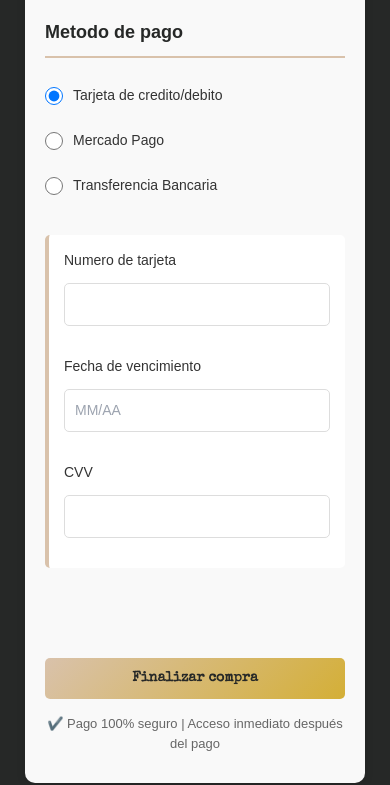
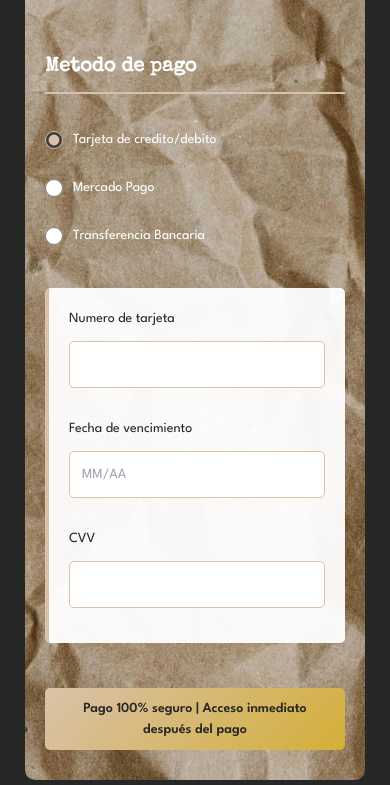
Before and after one commit to maidanaflor/unminutosintiempo, a plain HTML site: page mentoria2.html in a window 390 px wide. Shown: the part 1474-2259 px from the top of the page. Drawn offline with nearby package versions, Linux system fonts and the light colour scheme.

Commit message:
css pago

```diff
--- a/mentoria2.html
+++ b/mentoria2.html
@@ -130,7 +130,7 @@
             <ol>
               <li>Realiza la transferencia con los datos anteriores</li>
               <li>Descarga o captura el comprobante</li>
-              <li>Envíalo por WhatsApp o Email</li>
+              <li>Envíalo por WhatsApp</li>
               <li>Te confirmaremos tu acceso en 24hs</li>
             </ol>
           </div>
@@ -140,10 +140,10 @@
                target="_blank" class="btn-whatsapp">
               <i class="fab fa-whatsapp"></i> Enviar por WhatsApp
             </a>
-            <a href="mailto:unminutosintiempo@gmail.com?subject=Comprobante de Transferencia - Mentoría&body=Hola%20Valeria%2C%20realicé%20una%20transferencia%20para%20la%20mentoría%20%22Del%20Alma%20al%20Escenario%22.%0A%0APodrías%20confirmar%20la%20recepción."
+            <!-- <a href="mailto:unminutosintiempo@gmail.com?subject=Comprobante de Transferencia - Mentoría&body=Hola%20Valeria%2C%20realicé%20una%20transferencia%20para%20la%20mentoría%20%22Del%20Alma%20al%20Escenario%22.%0A%0APodrías%20confirmar%20la%20recepción."
                class="btn-email">
               <i class="fas fa-envelope"></i> Enviar por Email
-            </a>
+            </a> -->
           </div>
 
           <p class="nota-seguridad">✔️ Tus datos están seguros | Confirmación en 24 horas</p>
@@ -155,8 +155,8 @@
     <input type="hidden" name="mentoria" value="Del alma al escenario">
     <input type="hidden" name="precio" value="0.00">
 
-    <div class="contenedor-btn"><button type="submit" class="btn-pago">Finalizar compra</button>
-       <p class="info-seguridad">✔️ Pago 100% seguro | Acceso inmediato después del pago</p>
+    <div class="contenedor-btn"><button type="submit" class="btn-pago"> Pago 100% seguro | Acceso inmediato después del pago</button>
+       <!-- <p class="info-seguridad">✔️ Pago 100% seguro | Acceso inmediato después del pago</p> -->
     </div>
 
   </form>
--- a/pago.css
+++ b/pago.css
@@ -1,56 +1,72 @@
-/* Estilos para formularios de pago */
+/* Estilos para formularios de pago - Compatibles con mentorias.css */
 
 .formulario-pago {
-  max-width: 500px;
-  margin: 0 auto;
+  max-width: 900px;
+  margin: auto;
   padding: 30px;
-  background: #f9f9f9;
+  background-image: url('img/fondo2.jpg');
+  background-size: cover;
+  background-position: center;
   border-radius: 10px;
-  box-shadow: 0 2px 10px rgba(0, 0, 0, 0.1);
+  color: #272727;
+  font-family: 'League Spartan', sans-serif;
+  display: flex;
+  flex-wrap: wrap;
+  gap: 40px;
+  justify-content: space-between;
 }
 
 .datos-comprador,
 .metodo-pago {
-  margin-bottom: 30px;
+  flex: 1 1 40%;
+  display: flex;
+  flex-direction: column;
+  gap: 15px;
+  margin-bottom: 0;
 }
 
 .datos-comprador h2,
 .metodo-pago h2 {
-  font-size: 18px;
-  font-weight: bold;
-  margin-bottom: 15px;
-  color: #262827;
+  font-size: 20px;
+  font-weight: 600;
+  margin-bottom: 20px;
+  color: #ffffff;
   border-bottom: 2px solid #D9C2AB;
   padding-bottom: 10px;
+  font-family: 'Special Elite', cursive;
 }
 
 .formulario-pago label {
   display: block;
   margin-bottom: 8px;
   font-weight: 500;
-  color: #333;
+  color: #ffffff;
   font-size: 14px;
+  font-family: 'League Spartan', sans-serif;
 }
 
 .formulario-pago input[type="text"],
 .formulario-pago input[type="email"],
 .formulario-pago input[type="tel"] {
   width: 100%;
-  padding: 10px;
+  padding: 12px;
   margin-bottom: 15px;
-  border: 1px solid #ddd;
+  border: 1px solid #D9C2AB;
   border-radius: 5px;
   font-size: 14px;
   box-sizing: border-box;
-  transition: border-color 0.3s;
+  transition: border-color 0.3s, box-shadow 0.3s;
+  background: rgba(255, 255, 255, 0.95);
+  color: #272727;
 }
 
 .formulario-pago input[type="text"]:focus,
 .formulario-pago input[type="email"]:focus,
 .formulario-pago input[type="tel"]:focus {
   outline: none;
-  border-color: #D9C2AB;
-  box-shadow: 0 0 5px rgba(217, 194, 171, 0.3);
+  border-color: #d9c2ab;
+  box-shadow: 0 0 8px rgba(217, 194, 171, 0.5);
+  background: white;
 }
 
 /* Radio buttons */
@@ -59,6 +75,9 @@
   align-items: center;
   margin-bottom: 12px;
   font-weight: normal;
+  color: #ffffff;
+  cursor: pointer;
+  font-family: 'League Spartan', sans-serif;
 }
 
 .metodo-pago input[type="radio"] {
@@ -66,36 +85,48 @@
   cursor: pointer;
   width: 18px;
   height: 18px;
+  accent-color: #D9C2AB;
 }
 
 /* Campos de tarjeta - mostrar/ocultar */
 #campos-tarjeta {
-  background: white;
-  padding: 15px;
+  background: rgba(255, 255, 255, 0.95);
+  padding: 20px;
   border-radius: 5px;
   border-left: 4px solid #D9C2AB;
   margin-top: 15px;
 }
 
+#campos-tarjeta label {
+  color: #272727;
+}
+
+#campos-tarjeta input {
+  background: white;
+  color: #272727;
+  border-color: #D9C2AB;
+}
+
 /* SECCIÓN DE TRANSFERENCIA BANCARIA */
 #campos-transferencia {
-  background: white;
+  background: rgba(255, 255, 255, 0.95);
   padding: 20px;
   border-radius: 5px;
-  border-left: 4px solid #28a745;
+  border-left: 4px solid #D9C2AB;
   margin-top: 15px;
 }
 
 .transferencia-info h3 {
-  color: #262827;
+  color: #272727;
   font-size: 18px;
   margin-bottom: 20px;
-  border-bottom: 2px solid #28a745;
+  border-bottom: 2px solid #D9C2AB;
   padding-bottom: 10px;
+  font-family: 'Special Elite', cursive;
 }
 
 .datos-bancarios {
-  background: #f0f8f4;
+  background: #f0e3d7;
   padding: 15px;
   border-radius: 5px;
   margin-bottom: 20px;
@@ -106,7 +137,7 @@
   justify-content: space-between;
   align-items: center;
   padding: 12px 0;
-  border-bottom: 1px solid #d0e8df;
+  border-bottom: 1px solid #d9c2ab;
 }
 
 .dato-item:last-child {
@@ -115,9 +146,10 @@
 
 .dato-item label {
   font-weight: bold;
-  color: #333;
+  color: #272727;
   min-width: 100px;
   margin: 0;
+  font-family: 'League Spartan', sans-serif;
 }
 
 .dato-item .valor {
@@ -128,12 +160,12 @@
   border-radius: 4px;
   font-family: 'Courier New', monospace;
   font-size: 14px;
-  color: #262827;
+  color: #272727;
   border: 1px solid #ddd;
 }
 
 .btn-copiar {
-  background: #28a745;
+  background: #d9c2ab;
   color: white;
   border: none;
   padding: 8px 15px;
@@ -146,7 +178,7 @@
 }
 
 .btn-copiar:hover {
-  background: #218838;
+  background: #a1907f;
 }
 
 .btn-copiar:active {
@@ -205,6 +237,8 @@
 }
 
 .btn-whatsapp {
+  padding: 10px;
+  border-radius: 15px;
   background: #25D366;
   color: white;
 }
@@ -289,15 +323,9 @@
   flex-direction: column;
 }
 
-/* Botón de envío */
-.contenedor-btn {
-  margin-top: 30px;
-  text-align: center;
-}
-
 .btn-pago {
   background: linear-gradient(135deg, #D9C2AB, #D4AF37);
-  color: #262827;
+  color: #272727;
   border: none;
   padding: 12px 30px;
   font-size: 16px;
@@ -306,11 +334,12 @@
   cursor: pointer;
   transition: transform 0.3s, box-shadow 0.3s;
   width: 100%;
+  font-family: 'League Spartan', sans-serif;
 }
 
 .btn-pago:hover {
   transform: translateY(-2px);
-  box-shadow: 0 5px 15px rgba(217, 194, 171, 0.4);
+  box-shadow: 0 5px 15px rgba(217, 194, 171, 0.6);
 }
 
 .btn-pago:active {
@@ -389,9 +418,15 @@
 }
 
 /* Responsive */
-@media (max-width: 600px) {
+@media (max-width: 768px) {
   .formulario-pago {
+    flex-direction: column;
     padding: 20px;
+  }
+
+  .datos-comprador,
+  .metodo-pago {
+    flex: 1 1 100%;
   }
 
   .vencimiento-cvv {
```
Also changed, not shown: mentoria1.html (+5 -5 lines), mentoria3.html (+5 -5 lines).
